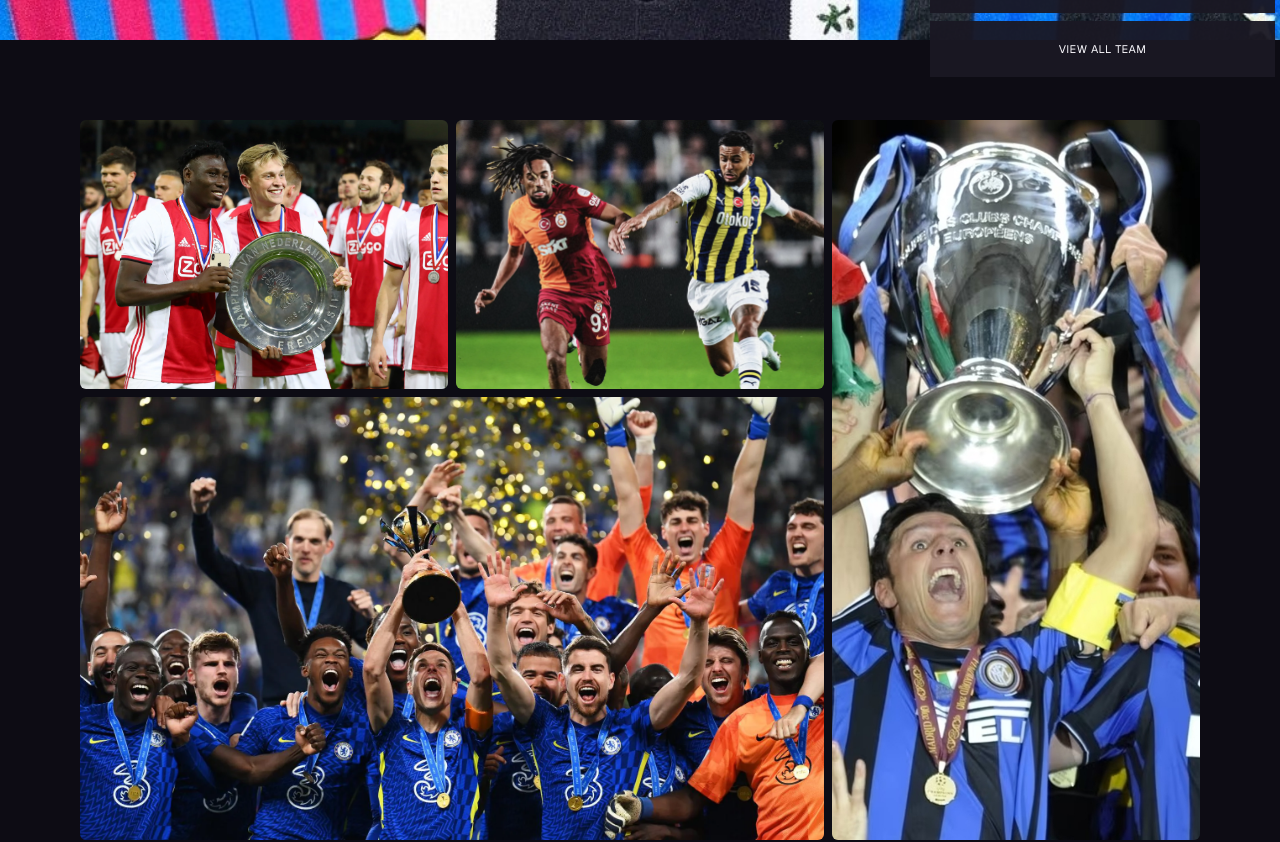
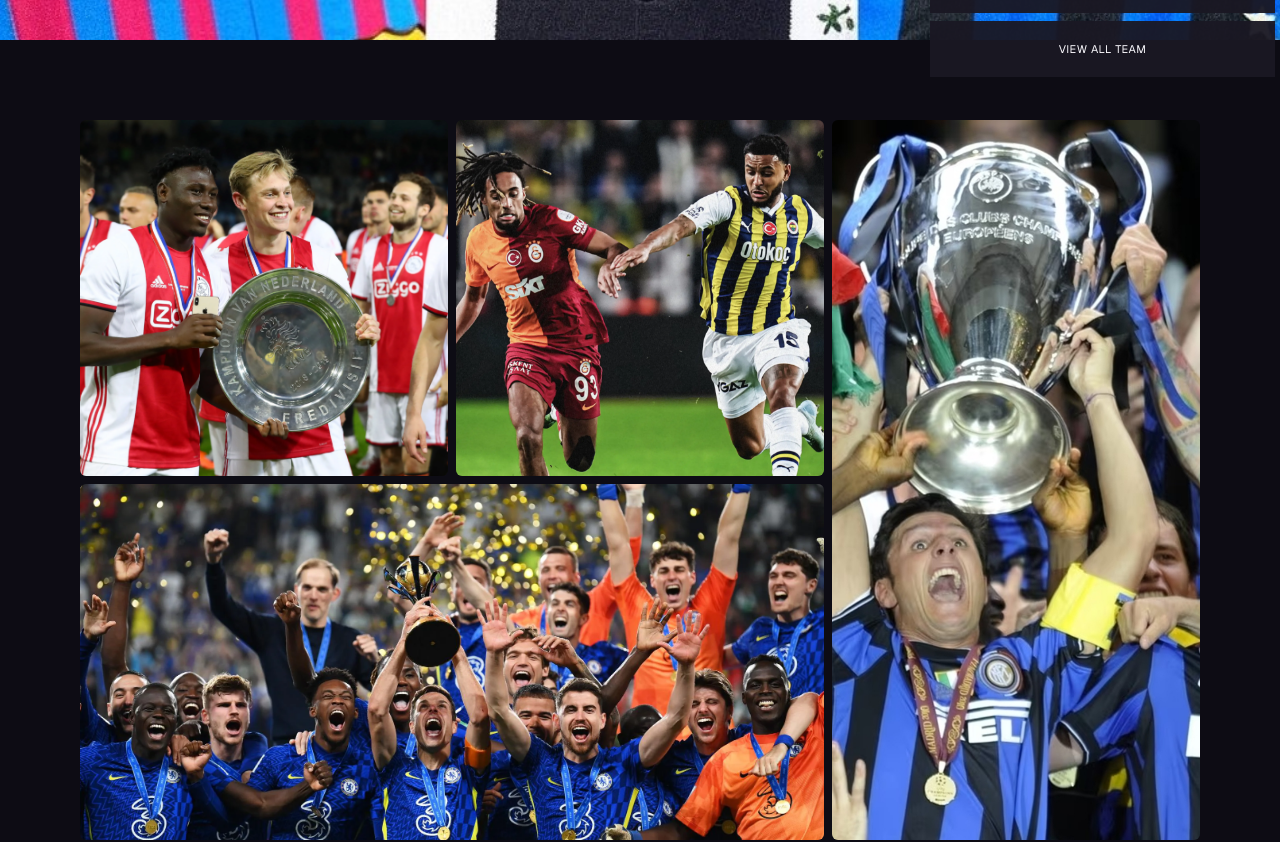
Before and after one commit to FrancooChaparro/fifa-rework, a Next.js app: page / in a window 1280 px wide. Shown: the part 760-1602 px from the top of the page. Built offline with nearby package versions, Linux system fonts and the light colour scheme.

Commit message:
fix-performance

```diff
--- a/components/Banner/Banner.tsx
+++ b/components/Banner/Banner.tsx
@@ -1,15 +1,17 @@
 import Image from 'next/image';
 import React from 'react';
-import img from "../../public/images/pogbaaa.jpg"
+
 
 const Banner = () => {
   return (
     <div className='w-full h-screen relative bg-no-repeat bg-center overflow-hidden'>
       <Image
-        src={img}
+        src={"/images/pogbaaa.jpg"}
         alt={"alt"}
+        fill
         loading="lazy"
         placeholder="blur"
+        blurDataURL='/images/blur.png'
         className='w-full h-full object-cover 2xl:h-auto'
       />
        <div className="absolute md:w-full w-[385px] xs:w-[480px] bottom-[100px] left-[40px] lg:left-[100px] text-white">
--- a/components/Banner/Test.js
+++ b/components/Banner/Test.js
@@ -71,7 +71,6 @@ export default function TopPlayers() {
                             fill
                             placeholder="blur"
                             blurDataURL="/images/blur.png"
-                            priority
                             quality={100}
                             className="h-full w-full object-cover object-center"
                           />
--- a/components/Nav/Nav.tsx
+++ b/components/Nav/Nav.tsx
@@ -138,8 +138,6 @@ export default function Nav() {
                 blurDataURL="/images/blur.png"
                 alt="atl"
                 fill
-                priority
-                quality={100}
                 className="h-full w-full object-cover object-center"
               />
             </Link>
--- a/components/News/News.tsx
+++ b/components/News/News.tsx
@@ -1,6 +1,7 @@
 import React from "react";
 import { data } from " @/models/db";
 import { useMyContext } from " @/context/ListContext";
+import Image from "next/image";
 
 export const News = () => {
   const { isOpenPost, setOpening } = useMyContext();
@@ -10,13 +11,19 @@ export const News = () => {
       {/* Contenedor de imágenes */}
       <div className="container-layout-images grid grid-cols-1 lg:grid-cols-3 gap-3 lg:gap-2 lg:grid-rows-[auto] h-full">
         {/* Imágenes */}
-        <div onClick={()=> setOpening(true, 0)} className="one relative flex justify-center items-center col-span-1 row-span-2  lg:row-span-2 group hover:cursor-pointer rounded-md overflow-hidden">
-          <img
+        <div onClick={() => setOpening(true, 0)} className="one relative flex justify-center items-center col-span-1 row-span-2  lg:row-span-2 group hover:cursor-pointer rounded-md overflow-hidden">
+          {/* <img
             src={data.poster[0].image}
             alt="Imagen 1"
             className="w-full h-full object-cover object-top lg:object-center"
+          /> */}
+          <Image
+            src={data.poster[0].image}
+            fill
+            alt="Imagen 1"
+            className="w-full h-full object-cover object-top lg:object-center"
           />
-          <div  className="container-overlay absolute top-0 left-0 w-full h-full p-8 bg-black bg-opacity-30 opacity-0 group-hover:opacity-100 transition-opacity duration-300">
+          <div className="container-overlay absolute top-0 left-0 w-full h-full p-8 bg-black bg-opacity-30 opacity-0 group-hover:opacity-100 transition-opacity duration-300">
             <div className="container-overlay-split flex flex-col justify-between h-full">
               <div className="guantes font-geistBold text-[24px] text-white transform -translate-x-full group-hover:translate-x-0 transition-transform duration-500">
                 {data.poster[0].title}
@@ -27,8 +34,9 @@ export const News = () => {
             </div>
           </div>
         </div>
-        <div onClick={()=> setOpening(true,1)} className="two relative overflow-hidden flex justify-center items-center col-span-1 row-span-2 lg:row-span-2 group hover:cursor-pointer rounded-md">
-          <img
+        <div onClick={() => setOpening(true, 1)} className="two relative overflow-hidden flex justify-center items-center col-span-1 row-span-2 lg:row-span-2 group hover:cursor-pointer rounded-md">
+          <Image
+            fill
             src={data.poster[1].image}
             alt="Imagen 2"
             className="w-full h-full object-cover object-top lg:object-center"
@@ -44,8 +52,9 @@ export const News = () => {
             </div>
           </div>
         </div>
-        <div onClick={()=> setOpening(true,2)} className="three relative overflow-hidden flex justify-center items-center col-span-1  row-span-2  lg:row-span-4 h-full group hover:cursor-pointer rounded-md">
-          <img
+        <div onClick={() => setOpening(true, 2)} className="three relative overflow-hidden flex justify-center items-center col-span-1  row-span-2  lg:row-span-4 h-full group hover:cursor-pointer rounded-md">
+          <Image
+            fill
             src={data.poster[2].image}
             alt="Imagen 3"
             className="w-full h-full object-cover "
@@ -61,8 +70,9 @@ export const News = () => {
             </div>
           </div>
         </div>
-        <div onClick={()=> setOpening(true,3)} className="four relative overflow-hidden flex justify-center items-center col-span-1 row-span-2 lg:col-span-2 lg:row-span-2 group hover:cursor-pointer rounded-md">
-          <img
+        <div onClick={() => setOpening(true, 3)} className="four relative overflow-hidden flex justify-center items-center col-span-1 row-span-2 lg:col-span-2 lg:row-span-2 group hover:cursor-pointer rounded-md">
+          <Image
+            fill
             src={data.poster[3].image}
             alt="Imagen 4"
             className="w-full h-full object-cover"
```
Also changed, not shown: components/GameDetails/GameDetails.tsx (+4 -4 lines).
